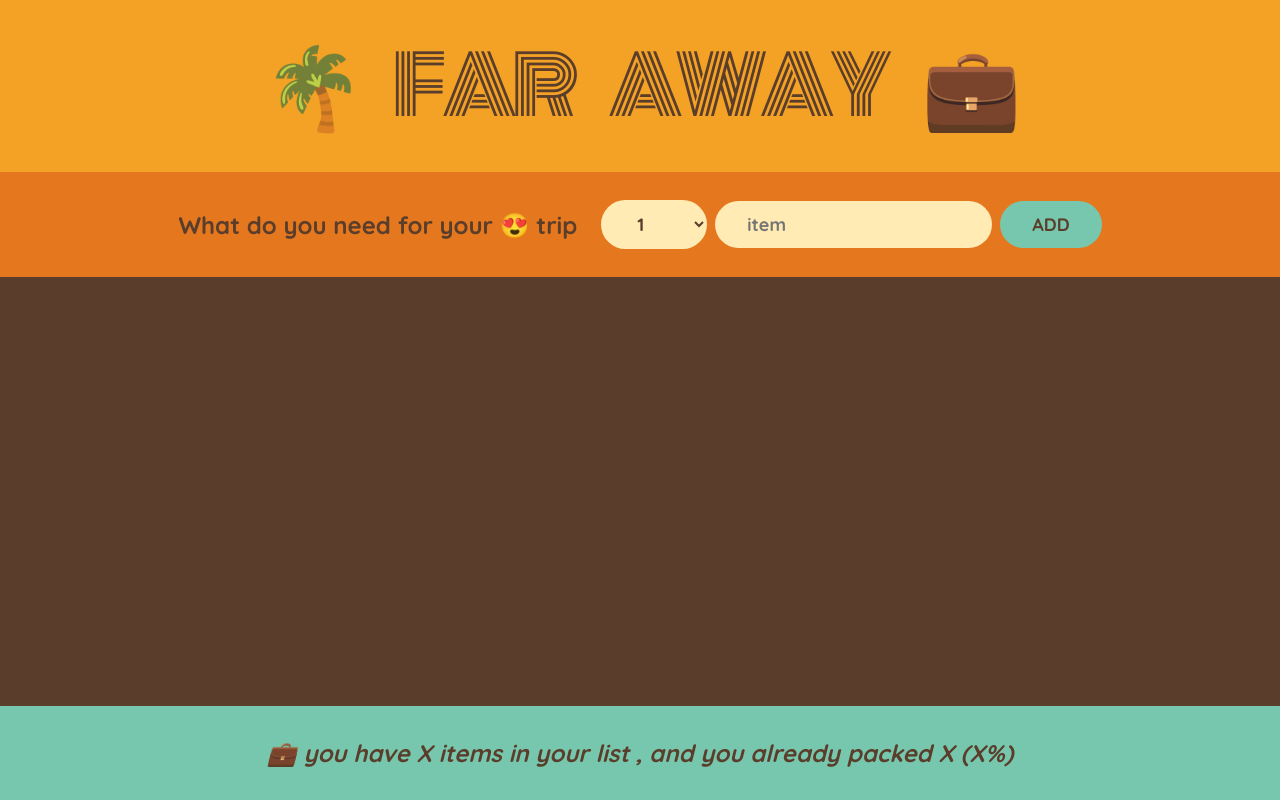
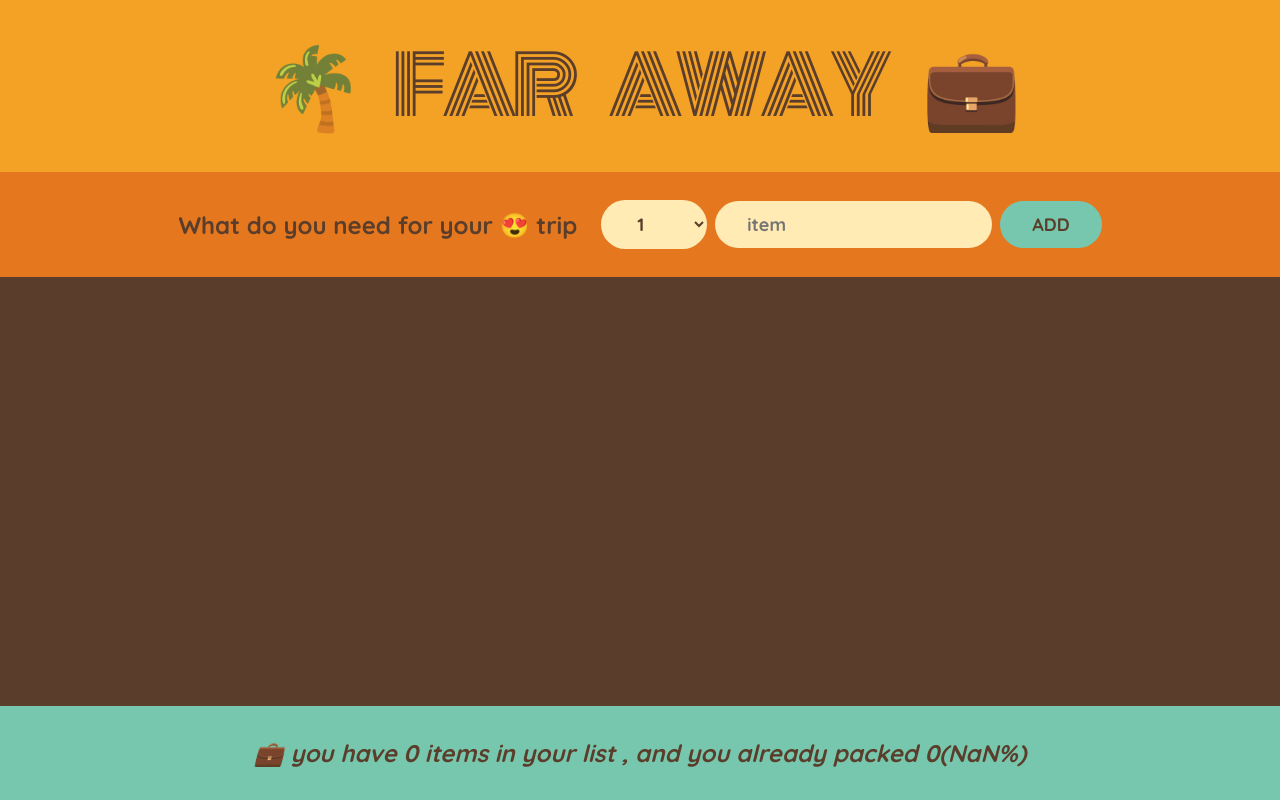
Before and after one commit to AhmedHesham303/TravelList, a React (Create React App) app: page / in a window 1280 px wide. Built offline with nearby package versions, Linux system fonts and the light colour scheme.

Commit message:
adding packed items derived state

```diff
--- a/src/App.js
+++ b/src/App.js
@@ -107,9 +107,13 @@ function PackingList({ items, onDeleteItem, onToggleItem }) {
 }
 function Stats({ items }) {
   const numItems = items.length;
+  const packedItems = items.filter((item) => item.packed).length;
   return (
     <footer className="stats">
-      <em>💼 you have X items in your list , and you already packed X (X%)</em>
+      <em>
+        💼 you have {numItems} items in your list , and you already packed{" "}
+        {packedItems}({numItems / packedItems}%)
+      </em>
     </footer>
   );
 }
```
